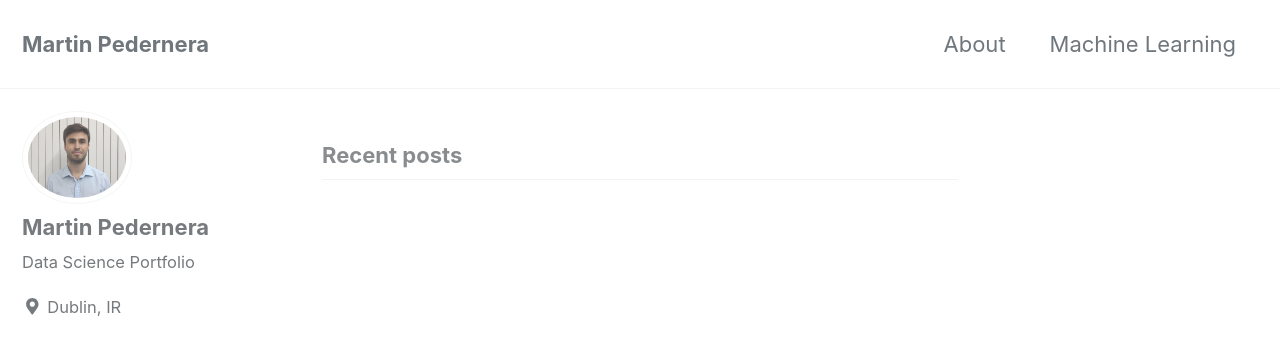
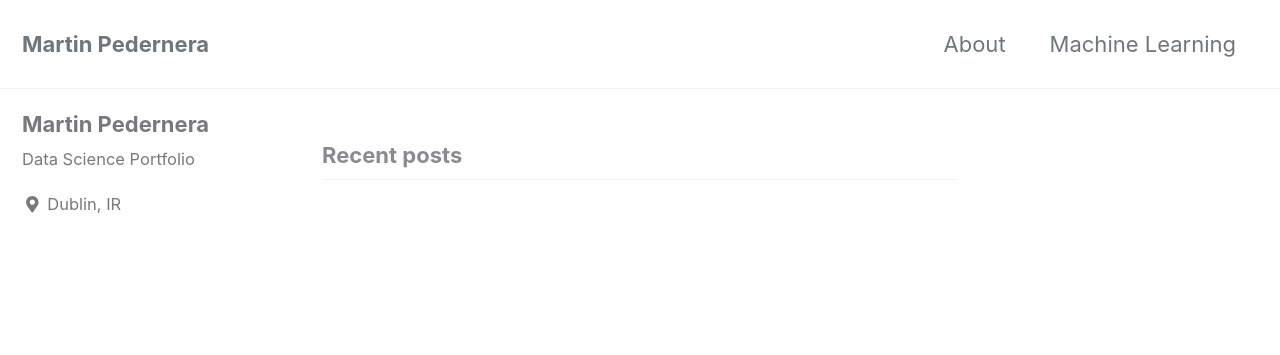
Before and after one commit to pederneramartin/pederneramartin.github.io, a Jekyll site: the page built from index.html, in a window 1280 px wide and 900 px high. Shown: the top 355 px of the window. Built offline with Jekyll 4.4.1, drawn with Linux system fonts in a browser that asks for light colours; cached includes are drawn as plain includes; nearby versions of some CDN libraries; the list of posts is cut into pages by our own code.

Commit message:
new github

```diff
--- a/_config.yml
+++ b/_config.yml
@@ -107,7 +107,7 @@
 # Site Author
 author:
   name             : "Martin Pedernera"
-  avatar           : "/images/bio-photo.jpg" # path of avatar image, e.g. "/assets/images/bio-photo.jpg"
+  avatar           : # path of avatar image, e.g. "/assets/images/bio-photo.jpg"
   bio              : "Data Science Portfolio"
   location         : "Dublin, IR"
   email            :
```
